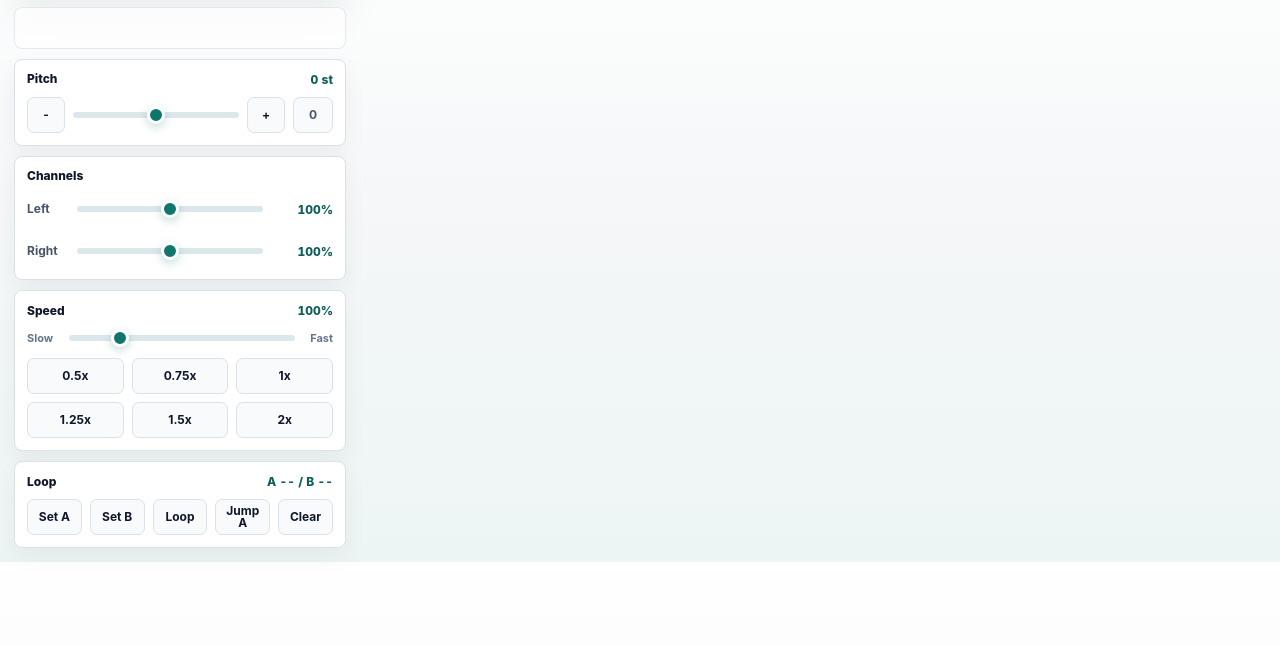
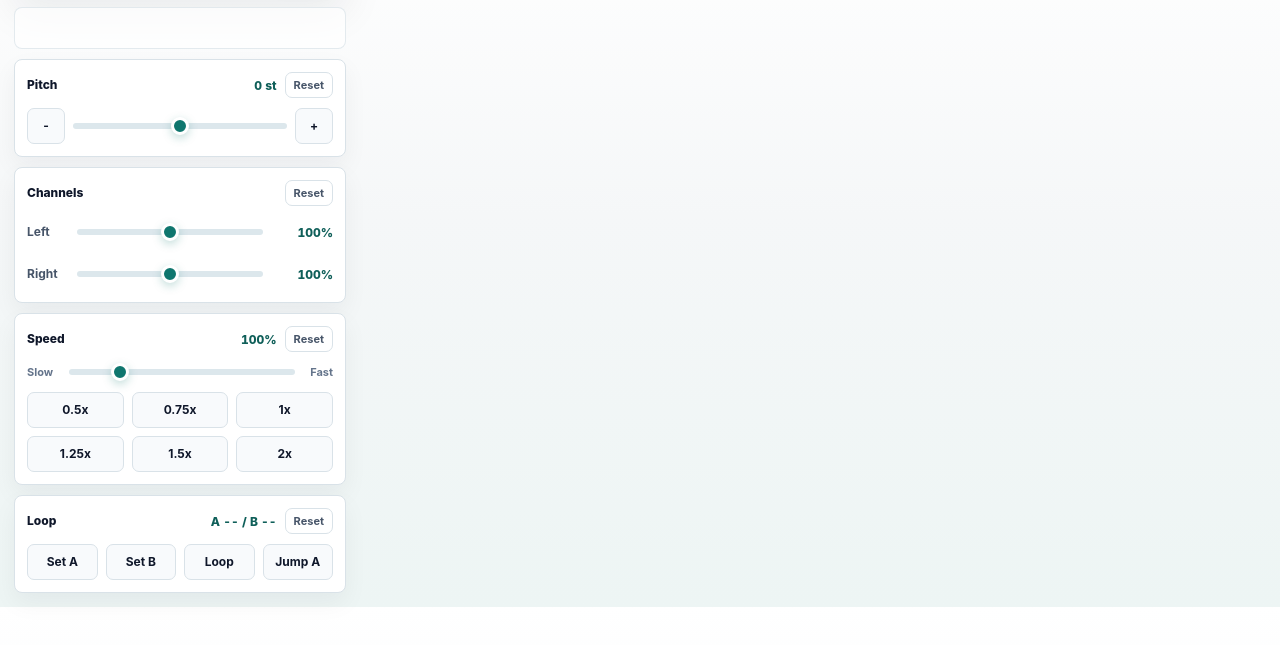
Before and after one commit to tony92151/video-transpose-extension, a website with bundled scripts: page src/popup/popup.html in a window 1280 px wide. Shown: the part 93-738 px from the top of the page. Built offline with nearby package versions, Linux system fonts and the light colour scheme; no server answers.

Commit message:
add rerset

```diff
--- a/src/popup/popup.css
+++ b/src/popup/popup.css
@@ -162,6 +162,13 @@ h2 {
   gap: 12px;
 }
 
+.section-actions {
+  display: inline-flex;
+  flex: 0 0 auto;
+  align-items: center;
+  gap: 8px;
+}
+
 output {
   min-width: 62px;
   color: var(--accent-strong);
@@ -173,7 +180,7 @@ output {
 
 .stepper {
   display: grid;
-  grid-template-columns: 38px minmax(0, 1fr) 38px 40px;
+  grid-template-columns: 38px minmax(0, 1fr) 38px;
   gap: 8px;
   align-items: center;
 }
@@ -219,7 +226,7 @@ output {
 
 .loop-grid {
   display: grid;
-  grid-template-columns: repeat(5, minmax(0, 1fr));
+  grid-template-columns: repeat(4, minmax(0, 1fr));
   gap: 8px;
 }
 
@@ -285,8 +292,12 @@ input:disabled {
   border-color: var(--accent-strong);
 }
 
-.neutral {
+.section-reset {
+  min-height: 26px;
+  padding: 0 8px;
   color: var(--muted-strong);
+  font-size: 11px;
+  background: #ffffff;
 }
 
 .danger:hover:not(:disabled),
--- a/src/popup/popup.html
+++ b/src/popup/popup.html
@@ -24,19 +24,22 @@
       <section class="control-section">
         <div class="section-head">
           <h2>Pitch</h2>
-          <output id="pitchValue">0 st</output>
+          <div class="section-actions">
+            <output id="pitchValue">0 st</output>
+            <button id="pitchReset" class="control section-reset" type="button" title="Reset pitch">Reset</button>
+          </div>
         </div>
         <div class="stepper">
           <button id="pitchDown" class="control" type="button" title="Lower pitch">-</button>
           <input id="pitchRange" class="control" type="range" min="-12" max="12" step="1" value="0" aria-label="Pitch semitones">
           <button id="pitchUp" class="control" type="button" title="Raise pitch">+</button>
-          <button id="pitchReset" class="control neutral" type="button" title="Reset pitch">0</button>
         </div>
       </section>
 
       <section class="control-section">
         <div class="section-head">
           <h2>Channels</h2>
+          <button id="channelReset" class="control section-reset" type="button" title="Reset channels">Reset</button>
         </div>
         <div class="channel-row">
           <label for="leftVolumeRange">Left</label>
@@ -53,7 +56,10 @@
       <section class="control-section">
         <div class="section-head">
           <h2>Speed</h2>
-          <output id="speedValue">100%</output>
+          <div class="section-actions">
+            <output id="speedValue">100%</output>
+            <button id="speedReset" class="control section-reset" type="button" title="Reset speed">Reset</button>
+          </div>
         </div>
         <div class="range-field">
           <span>Slow</span>
@@ -73,14 +79,16 @@
       <section class="control-section">
         <div class="section-head">
           <h2>Loop</h2>
-          <output id="loopValue">A -- / B --</output>
+          <div class="section-actions">
+            <output id="loopValue">A -- / B --</output>
+            <button id="clearLoop" class="control section-reset danger" type="button" title="Reset loop">Reset</button>
+          </div>
         </div>
         <div class="loop-grid">
           <button id="setA" class="control" type="button">Set A</button>
           <button id="setB" class="control" type="button">Set B</button>
           <button id="toggleLoop" class="control" type="button">Loop</button>
           <button id="jumpA" class="control" type="button">Jump A</button>
-          <button id="clearLoop" class="control danger" type="button">Clear</button>
         </div>
       </section>
     </main>
--- a/src/popup/popup.js
+++ b/src/popup/popup.js
@@ -10,10 +10,12 @@ const elements = {
   pitchReset: document.querySelector('#pitchReset'),
   pitchRange: document.querySelector('#pitchRange'),
   pitchValue: document.querySelector('#pitchValue'),
+  channelReset: document.querySelector('#channelReset'),
   leftVolumeRange: document.querySelector('#leftVolumeRange'),
   leftVolumeValue: document.querySelector('#leftVolumeValue'),
   rightVolumeRange: document.querySelector('#rightVolumeRange'),
   rightVolumeValue: document.querySelector('#rightVolumeValue'),
+  speedReset: document.querySelector('#speedReset'),
   speedRange: document.querySelector('#speedRange'),
   speedValue: document.querySelector('#speedValue'),
   presets: document.querySelectorAll('.preset'),
@@ -38,8 +40,10 @@ function bindEvents() {
   elements.pitchUp.addEventListener('click', () => setPitch(getPitch() + 1));
   elements.pitchReset.addEventListener('click', () => setPitch(0));
   elements.pitchRange.addEventListener('change', () => setPitch(Number(elements.pitchRange.value)));
+  elements.channelReset.addEventListener('click', resetChannels);
   elements.leftVolumeRange.addEventListener('change', () => setChannelVolume('left', Number(elements.leftVolumeRange.value)));
   elements.rightVolumeRange.addEventListener('change', () => setChannelVolume('right', Number(elements.rightVolumeRange.value)));
+  elements.speedReset.addEventListener('click', () => setSpeed(1));
   elements.speedRange.addEventListener('change', () => setSpeed(Number(elements.speedRange.value)));
   elements.presets.forEach((button) => {
     button.addEventListener('click', () => setSpeed(Number(button.dataset.speed)));
@@ -115,6 +119,17 @@ function setChannelVolume(channel, volume) {
   sendPopupMessage(MESSAGE_TYPES.POPUP_SET_CHANNEL_VOLUME, {
     channel,
     volume
+  });
+}
+
+async function resetChannels() {
+  await sendPopupMessage(MESSAGE_TYPES.POPUP_SET_CHANNEL_VOLUME, {
+    channel: 'left',
+    volume: 1
+  });
+  await sendPopupMessage(MESSAGE_TYPES.POPUP_SET_CHANNEL_VOLUME, {
+    channel: 'right',
+    volume: 1
   });
 }
 
```
